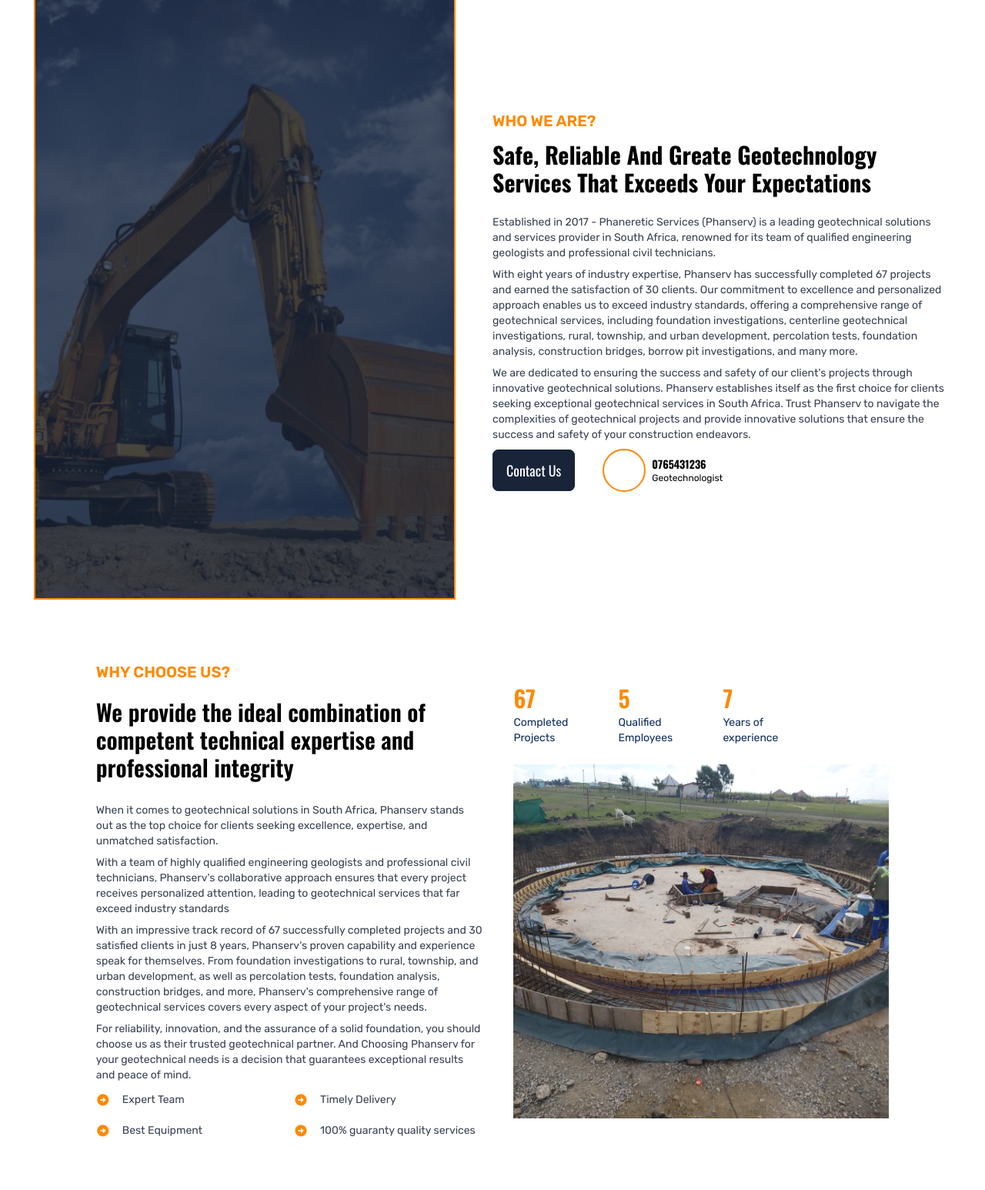
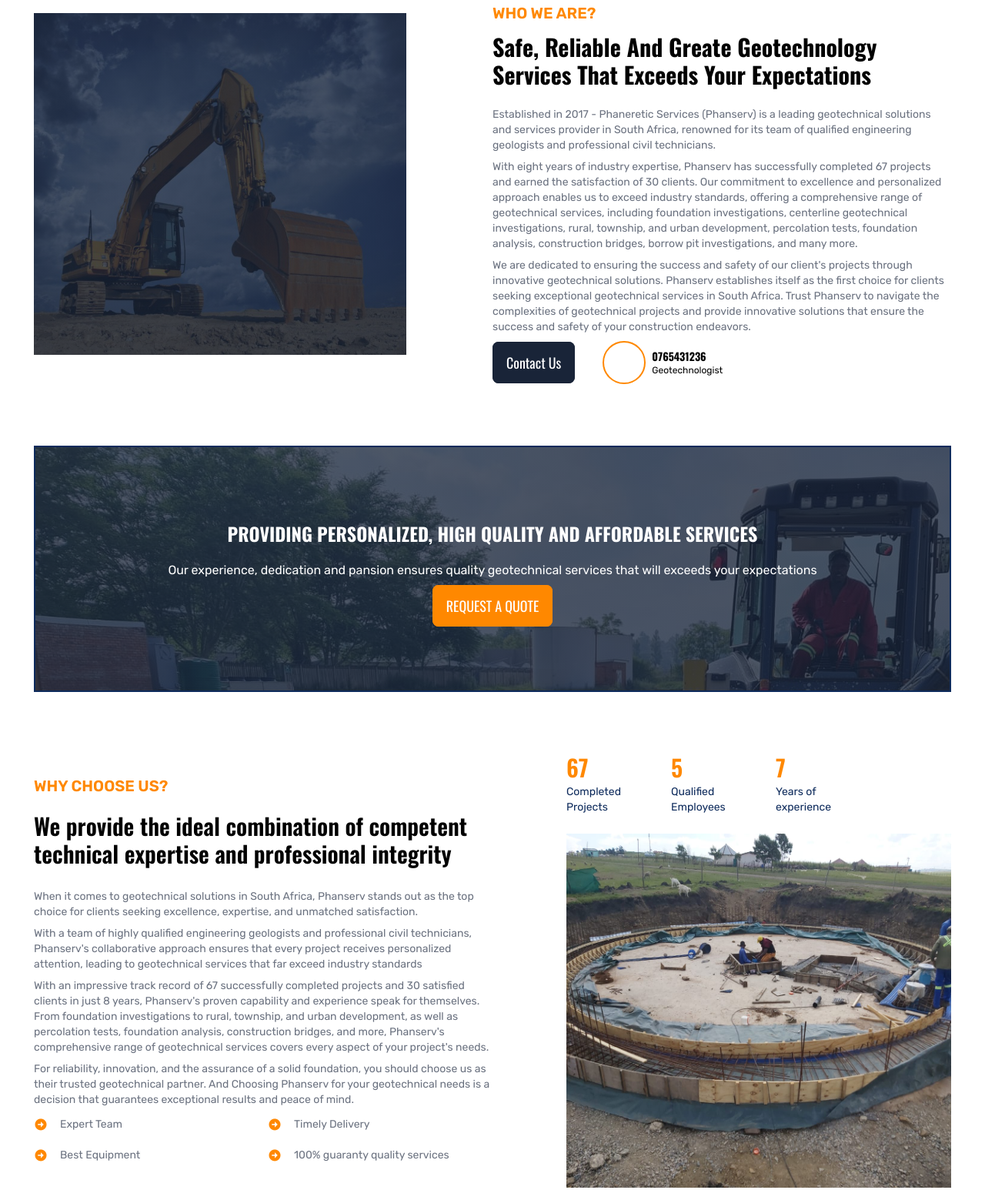
Before and after one commit to ThomasGumede/phanserv-v2, a website: page about.html in a window 1280 px wide. Shown: the part 551-2097 px from the top of the page at 77% size. Drawn offline with nearby package versions, Linux system fonts and the light colour scheme; files whose address does not match are found by name.

Commit message:
master v2

```diff
--- a/about.html
+++ b/about.html
@@ -68,8 +68,7 @@
                         </div>
                     </div>
                 </nav>
-                <div id="navbar"
-                    class="flex items-center navbar_not_scroll w-full h-16 md:h-[68px] justify-between">
+                <div id="navbar" class="flex items-center navbar_not_scroll w-full h-16 md:h-[68px] justify-between">
                     <div id="menu" class="p-3 md:hidden text-white">
                         <i class="bx bx-menu text-4xl md:hidden"></i>
                     </div>
@@ -96,7 +95,8 @@
                     </div>
                     <div class="p-3 px-3 md:px-6  bg-custom-orange">
                         <button class="">
-                            <a href="./services.html" class="text-black font-bold text-base font-open_sans">Get a qoute</a>
+                            <a href="./services.html" class="text-black font-bold text-base font-open_sans">Get a
+                                qoute</a>
                         </button>
                     </div>
                 </div>
@@ -126,10 +126,8 @@
         <section class="w-full pb-20">
             <div data-aos="fade-up" data-aos-delay="300" data-aos-duration="1000" class="container">
                 <div class="gap-4 flex items-center space-y-6 flex-col md:flex-row w-full justify-between">
-                    <div class="">
-                        <div
-                            class="md:w-[34.25rem] md:h-screen max-h-content border-2 border-custom-orange border-solid w-full bg-heroImage bg-center py-5 bg-cover bg-no-repeat relative">
-                        </div>
+                    <div
+                        class="md:w-[30.25rem] h-[24rem] md:h-[27.75rem] bg-heroImage bg-center py-5 bg-cover w-full max-h-content bg-no-repeat relative">
 
                     </div>
                     <div class="space-y-6 md:w-2/4">
@@ -140,13 +138,13 @@
                             </h1>
                         </div>
                         <div class="text">
-                            <p class="text-gray-700 text-sm font-sans mb-2">
+                            <p class="text-gray-500 text-sm font-sans mb-2">
                                 Established in 2017 - Phaneretic Services (Phanserv) is a leading geotechnical
                                 solutions and services provider in South Africa, renowned for its team of qualified
                                 engineering geologists and professional civil technicians.
                             </p>
 
-                            <p class="text-gray-700 text-sm font-sans mb-2">
+                            <p class="text-gray-500 text-sm font-sans mb-2">
                                 With eight years of industry expertise, Phanserv has successfully completed 67 projects
                                 and earned the satisfaction of 30 clients. Our commitment to excellence and
                                 personalized approach enables us to exceed industry standards, offering a
@@ -155,7 +153,7 @@
                                 percolation tests, foundation analysis, construction bridges, borrow pit investigations,
                                 and many more.
                             </p>
-                            <p class="text-gray-700 text-sm font-sans mb-2">
+                            <p class="text-gray-500 text-sm font-sans mb-2">
                                 We are dedicated to ensuring the success and safety of our client's projects
                                 through innovative geotechnical solutions. Phanserv establishes itself as the first
                                 choice for clients seeking exceptional geotechnical services in South Africa. Trust
@@ -186,8 +184,38 @@
             </div>
 
         </section>
+        <section class="w-full">
+            <div class="mb-20 container">
+                <div
+                    class="relative overflow-hidden bg-customBgImage w-full h-80 border-2 border-solid border-custom-blue">
+
+                    <div class="text-center grid items-center justify-center h-full">
+                        <div class=" z-40 text-white space-y-5">
+                            <div>
+                                <h4 class="font-bold font-open_sans text-base md:text-2xl">PROVIDING PERSONALIZED,
+                                    HIGH
+                                    QUALITY AND AFFORDABLE SERVICES</h4>
+                            </div>
+                            <div>
+                                <p class="md:text-base">Our experience, dedication and pansion ensures quality
+                                    geotechnical
+                                    services that will exceeds your expectations</p>
+                            </div>
+                            <div class="mt-3">
+                                <button class="">
+                                    <a href="./services.html" class="btn btn-1 text-lg">REQUEST A QUOTE</a>
+                                </button>
+                            </div>
+
+
+                        </div>
+
+                    </div>
+                </div>
+            </div>
+        </section>
         <section class="w-full pb-20 grid items-center justify-center">
-            <div data-aos="fade-up" data-aos-delay="300" data-aos-duration="1000" class="mx-7 md:mx-[7.8rem]">
+            <div data-aos="fade-up" data-aos-delay="300" data-aos-duration="1000" class="container">
                 <div class="gap-10 flex items-center flex-col md:flex-row w-full justify-between">
                     <div class="space-y-7 md:w-2/4">
                         <div class="space-y-5">
@@ -199,18 +227,18 @@
                             </h2>
                         </div>
                         <div class="font-sans text-sm">
-                            <p class="text-gray-700 mb-2">
+                            <p class="text-gray-500 mb-2">
                                 When it comes to geotechnical solutions in South Africa, Phanserv stands out as the top
                                 choice for clients seeking excellence, expertise, and unmatched satisfaction.
                             </p>
 
-                            <p class="text-gray-700 mb-2">
+                            <p class="text-gray-500 mb-2">
                                 With a team of highly qualified engineering geologists and professional civil
                                 technicians, Phanserv&apos;s collaborative approach ensures that every project receives
                                 personalized attention, leading to geotechnical services that far exceed industry
                                 standards
                             </p>
-                            <p class="text-gray-700 mb-2">
+                            <p class="text-gray-500 mb-2">
                                 With an impressive track record of 67 successfully completed projects and 30 satisfied
                                 clients in just 8 years, Phanserv's proven capability and experience speak for
                                 themselves. From foundation investigations to rural, township, and urban development, as
@@ -218,7 +246,7 @@
                                 Phanserv's comprehensive range of geotechnical services covers every aspect of your
                                 project's needs.
                             </p>
-                            <p class="text-gray-700 mb-2">
+                            <p class="text-gray-500 mb-2">
                                 For reliability, innovation, and the assurance of a solid foundation, you should
                                 choose us as their trusted geotechnical partner. And Choosing Phanserv for your
                                 geotechnical needs is a decision that guarantees exceptional results and peace of mind.
@@ -227,25 +255,25 @@
                             <div class="grid items-center md:grid-cols-2 gap-3">
                                 <div class="flex items-center space-x-4">
                                     <i class="bx text-custom-orange text-lg bxs-right-arrow-circle"></i>
-                                    <p class="text-gray-700">Expert Team</p>
+                                    <p class="text-gray-500">Expert Team</p>
                                 </div>
                                 <div class="flex items-center space-x-4">
                                     <i class="bx text-custom-orange text-lg bxs-right-arrow-circle"></i>
-                                    <p class="text-gray-700">Timely Delivery</p>
+                                    <p class="text-gray-500">Timely Delivery</p>
                                 </div>
                                 <div class="flex items-center space-x-4">
                                     <i class="bx text-custom-orange text-lg bxs-right-arrow-circle"></i>
-                                    <p class="text-gray-700">Best Equipment</p>
+                                    <p class="text-gray-500">Best Equipment</p>
                                 </div>
                                 <div class="flex items-center space-x-4">
                                     <i class="bx text-custom-orange text-lg bxs-right-arrow-circle"></i>
-                                    <p class="text-gray-700">100% guaranty quality services</p>
+                                    <p class="text-gray-500">100% guaranty quality services</p>
                                 </div>
                             </div>
                         </div>
 
                     </div>
-                    <div class="space-y-6">
+                    <div class="space-y-6 hidden md:block">
                         <div class="flex w-full items-center space-x-10">
                             <div class="space-y-1 w-24">
                                 <h4 class="text-3xl text-custom-orange font-semibold font-open_sans">67</h4>
@@ -261,14 +289,15 @@
                             </div>
                         </div>
                         <div class="content_img_container">
-                            <img src="/Assets/images/img6.jpg" alt="" class="md:w-[31.25rem] md:h-[28.75rem]" />
+                            <img src="/Assets/images/img6.jpg" alt="phanserv construction service in" class="md:w-[31.25rem] md:h-[28.75rem]" />
                         </div>
                     </div>
                 </div>
             </div>
         </section>
         <section class="w-full pb-20 h-screen md:h-72 relative">
-            <div data-aos="fade-up" data-aos-delay="300" data-aos-duration="1000" class="w-full relative h-full  overflow-hidden">
+            <div data-aos="fade-up" data-aos-delay="300" data-aos-duration="1000"
+                class="w-full relative h-full  overflow-hidden">
                 <div class="overlay w-full h-full top-0 bg-[rgba(19,29,47,0.77)] left-0 absolute "></div>
                 <img src="/Assets/images/img3.jpg" alt="" class="w-full h-full object-cover" />
                 <div class="absolute top-2/4 left-2/4 translate-x-[-50%] translate-y-[-50%]">
@@ -300,7 +329,7 @@
                     <div class="flex flex-col md:flex-row items-center gap-7">
                         <div class="space-y-4">
                             <h5 class="text-custom-blue text-xl md:text-2xl font-bold font-open_sans">Partnership</h5>
-                            <p class="text-sm font-sans text-gray-700">
+                            <p class="text-sm font-sans text-gray-500">
                                 Phaneretic Services (Pty) Ltd works in close collaboration
                                 with competent, experienced and independent geotech-
                                 nical engineers, geohydrologists, geophysicists, and envi-
@@ -311,7 +340,7 @@
                         </div>
                         <div class="space-y-4">
                             <h5 class="text-black text-xl md:text-2xl font-bold font-open_sans">Our Mission</h5>
-                            <p class="text-sm font-sans text-gray-700">
+                            <p class="text-sm font-sans text-gray-500">
                                 We believe in personalised and professional service, long
                                 term relationships, mutual trust and building resolute partnerships with our clients. We
                                 understand that trust is
@@ -324,7 +353,7 @@
                     <div class="md:text-center">
                         <div class="space-y-4">
                             <h5 class="text-black text-xl md:text-2xl font-bold font-open_sans">Our Vision</h5>
-                            <p class="text-sm font-sans text-gray-700">
+                            <p class="text-sm font-sans text-gray-500">
                                 To become a market leader in consulting engineering through the application of proven
                                 effective
                                 methods to engineering solutions,
@@ -336,7 +365,7 @@
                         <div class="space-y-4">
                             <h5 class="text-black text-xl md:text-2xl font-bold font-open_sans">Social
                                 Responsibility</h5>
-                            <p class="text-sm font-sans text-gray-700">
+                            <p class="text-sm font-sans text-gray-500">
                                 The company is committed to an active affirmation action policy. Priority is given to
                                 historically
                                 disadvantaged individuals
@@ -351,7 +380,7 @@
                                 compromise on the quality of the
                                 service delivered to the Client.
                             </p>
-                            <p class="text-sm font-sans text-gray-700">
+                            <p class="text-sm font-sans text-gray-500">
                                 We are sponsoring a soccer team, donating uniform to a rural school, working on
                                 partnering with 2
                                 NPO/NGO&apos;s, and did a pro bono job for a community looking to get sponsors for
@@ -364,7 +393,8 @@
             </div>
         </section>
         <section class="w-full h-full  pb-20 mb-20 grid items-center justify-center">
-            <div data-aos="fade-up" data-aos-delay="300" data-aos-duration="1000" class=" container grid justify-center gap-y-10">
+            <div data-aos="fade-up" data-aos-delay="300" data-aos-duration="1000"
+                class=" container grid justify-center gap-y-10">
                 <div class="md:w-[848px] space-y-3 justify-self-center text-center">
                     <h4 class="font-sans text-lg md:text-xl text-custom-orange">Our Popular Services</h4>
                     <h5 class="font-bold text-xl md:text-2xl font-open_sans text-black">Better Geotechnical Services at
@@ -373,18 +403,19 @@
                 </div>
 
                 <div class="text-center">
-                    <p class="text-base text-gray-700 mb-4">
+                    <p class="text-base text-gray-500 mb-4">
                         Phanserv is a premier geotechnical solutions provider in South Africa, offering an extensive
                         range of services to cater to diverse project needs. With a team of qualified engineering
                         geologists and professional civil technicians, Phanserv delivers exceptional expertise and
                         knowledge to ensure clients' projects surpass industry standards. Our comprehensive geotechnical
                         services encompass:
                     </p>
-                    <p class="text-base text-gray-700 font-medium">
+                    <p class="text-base text-gray-500 font-medium">
                         Geotechnical Investigations - Borehole and Exploration Drilling - including rural, township, and
                         urban development - Concrete Strength Testing - Trial Pit Profiling and Excavations - Water
                         Quality Testing - Borehole and Exploration Drilling - Environmental Impact Assessments and
-                        Audits - Rural, Township, and Urban Development - Foundation Analysis - DCP, DPL, and DPSH Testing - Borehole Core Profiling or Percussion Chip Logging
+                        Audits - Rural, Township, and Urban Development - Foundation Analysis - DCP, DPL, and DPSH
+                        Testing - Borehole Core Profiling or Percussion Chip Logging
                     </p>
                 </div>
             </div>
```
Also changed, not shown: index.html (+1 -1 lines), projects.html (+1 -1 lines), services.html (+9 -9 lines), Assets/css/style_tailwind.css.
